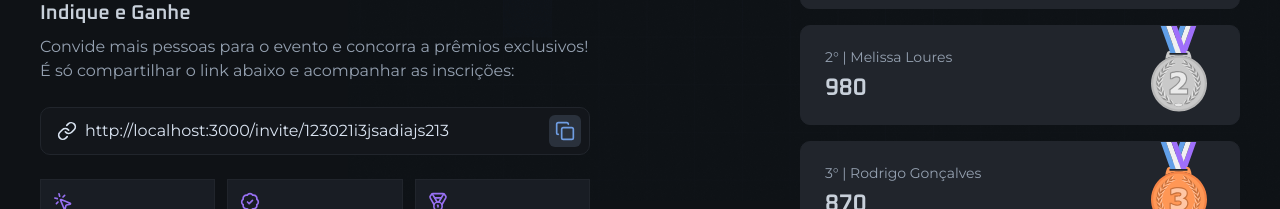
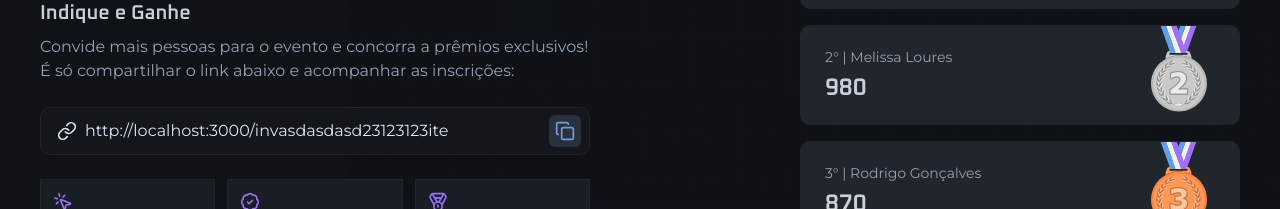
Before and after one commit to guioliveirx/devstage-react, a Next.js app: page /invite in a window 1280 px wide. Shown: the part 345-554 px from the top of the page. Built offline with nearby package versions, Linux system fonts and the light colour scheme.

Commit message:
feat: update InviteLinkInput to accept inviteLink prop and enhance copy functionality

```diff
--- a/src/app/invite/InviteLinkInput.tsx
+++ b/src/app/invite/InviteLinkInput.tsx
@@ -1,19 +1,26 @@
+'use client'
+
 import IconButton from '@/components/IconButton'
 import { InputRoot, InputIcon, InputField } from '@/components/Input'
 import { Link, Copy } from 'lucide-react'
 import React from 'react'
 
-const InviteLinkInput = () => {
+interface InviteLinkInputProps {
+  inviteLink: string
+}
+
+const InviteLinkInput = ({ inviteLink }: InviteLinkInputProps) => {
+  const copyInviteLink = () => {
+    navigator.clipboard.writeText(inviteLink)
+  }
+
   return (
     <InputRoot>
       <InputIcon>
         <Link className="size-5" />
       </InputIcon>
-      <InputField
-        readOnly
-        defaultValue="http://localhost:3000/invite/123021i3jsadiajs213"
-      />
-      <IconButton className="-mr-2">
+      <InputField readOnly defaultValue={inviteLink} />
+      <IconButton className="-mr-2" onClick={copyInviteLink}>
         <Copy className="size-5" />
       </IconButton>
     </InputRoot>
--- a/src/app/invite/page.tsx
+++ b/src/app/invite/page.tsx
@@ -4,7 +4,9 @@ import Ranking from './Ranking'
 import Stats from './Stats'
 import InviteLinkInput from './InviteLinkInput'
 
-const page = () => {
+const InvitePage = () => {
+  const inviteLink = 'http://localhost:3000/invasdasdasd23123123ite'
+
   return (
     <div className="min-h-dvh flex items-center justify-between gap-16 flex-col md:flex-row">
       <div className="flex flex-col gap-10 w-full max-w-[550px]">
@@ -31,7 +33,7 @@ const page = () => {
             </p>
           </div>
 
-          <InviteLinkInput />
+          <InviteLinkInput inviteLink={inviteLink}/>
 
           <Stats />
         </div>
@@ -42,4 +44,4 @@ const page = () => {
   )
 }
 
-export default page
+export default InvitePage
```
